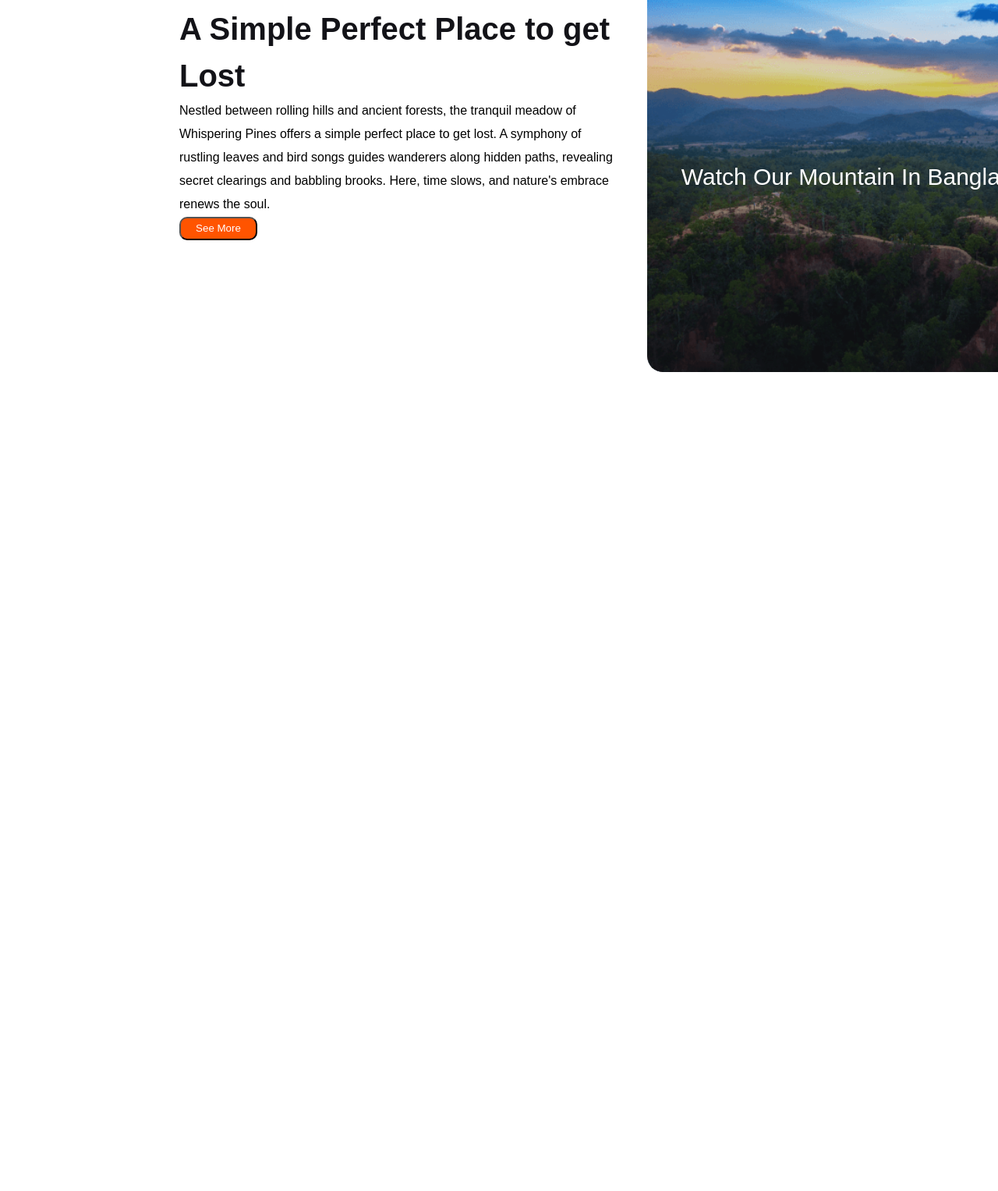
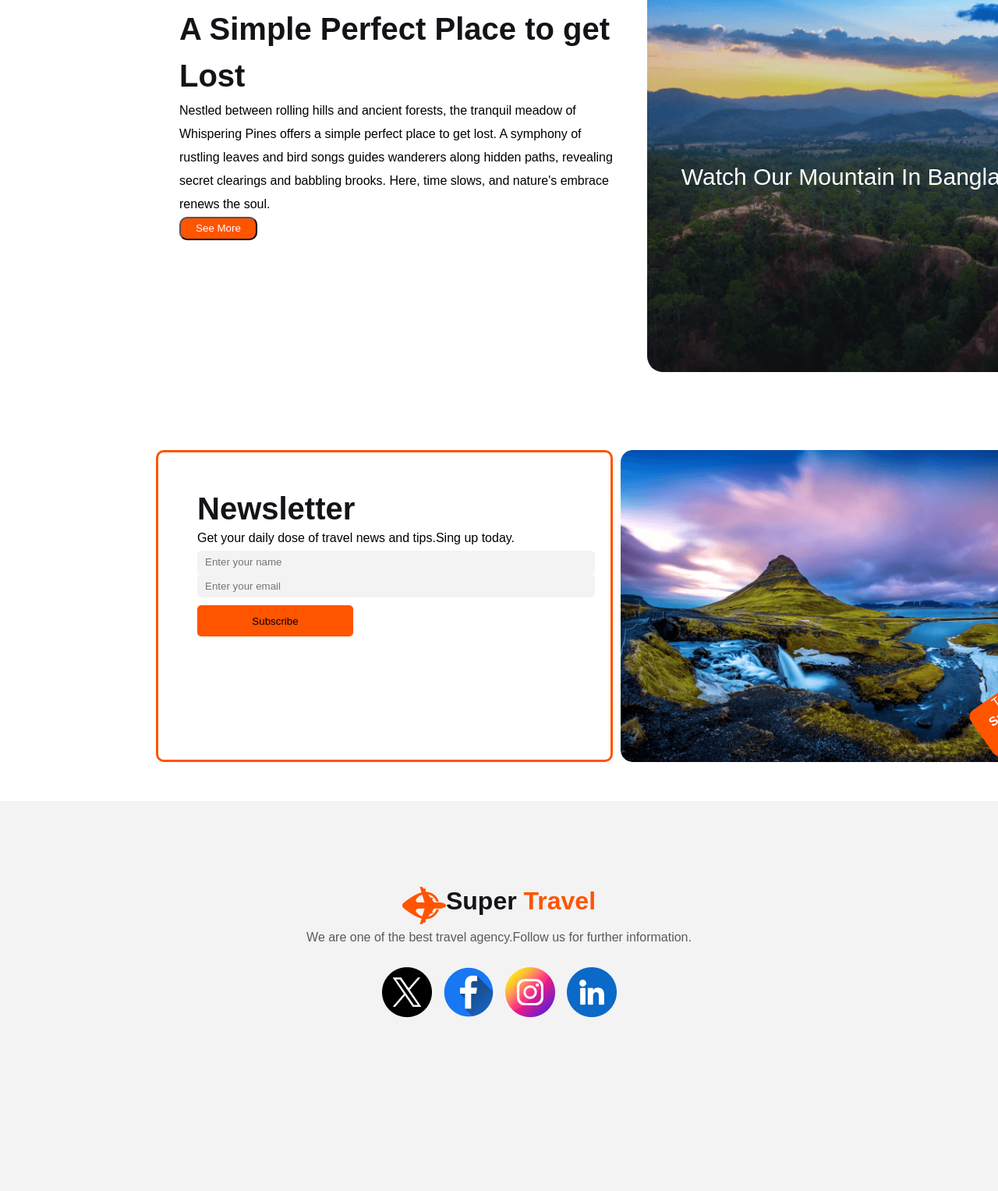
Before and after one commit to ziamnoun/Super-travel, a plain HTML site: page index.html in a window 1280 px wide. Shown: the part 4418-5945 px from the top of the page at 78% size. Before the commit the page ends 4895 px from the top, so only its background shows below. Drawn offline with Linux system fonts and the light colour scheme.

Commit message:
once again

```diff
--- a/index.html
+++ b/index.html
@@ -173,5 +173,44 @@
         </div>
     </div>
     <!--subscribe-->
+    <div class="subscribe">
+        <div class="subscribe-blog">
+            <p><h3>Newsletter</h3></p>
+            <p>Get your daily dose of travel news and tips.Sing up today.</p>
+           <p> <input type="text" placeholder="Enter your name"></p>
+           <p> <input type="text" placeholder="Enter your email"></p>
+            <p><button>Subscribe</buttoN></p>
+        </div>
+        <div class="subscribe-pic">
+            <div class="ds">
+                <p>Travel.com</p>
+                <p><h4>Save upto 70%</h2></p>
+            </div>
+        </div>
+    </div>
+    <footer>
+        <div class="footer">
+            <div class="footer-text">
+                <p><img src="B9A2-Hero-Travel-main/Images/Group 40071 (2).png"></p>
+                <p><h5>Super<span id="tt"> Travel</span></h5></p>
+            </div>
+            <div class="footer-text-2">
+                <p>We are one of the best travel agency.Follow us for further information.</p>
+            </div>
+            <div class="social">
+                <div id="twitter soical-1">
+                    <img src="B9A2-Hero-Travel-main/Images/Twitter.png">
+                </div>
+                <div id="facebook soical-1">
+                    <img src="B9A2-Hero-Travel-main/Images/Facebook.png">
+                </div>
+                <div id="instagram soical-1">
+                    <img src="B9A2-Hero-Travel-main/Images/Instagram.png">
+                </div>
+                <div id="linkedin soical-1">
+                    <img src="B9A2-Hero-Travel-main/Images/Linkedin.png">
+                </div>
+            </div>
+    </footer>
 </body>
 </html>
--- a/style.css
+++ b/style.css
@@ -640,3 +640,127 @@ h3{
         height: 100%;
     }
 }
+/*Subscribe section*/
+.subscribe{
+    width: 1200px;
+    height: 500px;
+    margin-left: 200px;
+    display: flex;
+}
+.subscribe-blog{
+    width: 40%;
+    margin-top: 100px;
+    border:3px solid #FF5400;
+    border-radius: 10px;
+   padding: 50px;
+}
+.subscribe-blog>p{
+    line-height: 30px;
+}
+.subscribe-blog>p>input{
+    width: 500px;
+    height: 30px;
+    border-radius: 5px;
+    border: 0px solid transparent;
+    background-color: rgba(19, 19, 24, 0.05);
+    padding-left: 10px;
+}
+.subscribe-blog>p>button{
+    background-color: #FF5400;
+    height: 40px;
+    width: 200px;
+    text-align: center;
+    margin-top: 10px;
+    border-radius: 5px;
+    border: 0px solid transparent;
+}
+.subscribe-pic{
+    width: 60%;
+    margin-top: 100px;
+    margin-left: 10px;
+    border-radius: 15px;
+    background-image: url("B9A2-Hero-Travel-main/Images/Rectangle 8 (1).png");
+    background-size: cover;
+}
+.ds{
+    height: 70px;
+    width: 150px;
+    background-color: #FF5400;
+    color: #FFF;
+    border-radius: 10px;
+    text-align: center;
+    align-items: center;
+    position: relative;
+    left: 450px;
+    top: 290px;
+    transform: rotate(-35deg);
+}
+@media screen and (max-width:640px) {
+
+    .subscribe{
+        display: flex;
+        flex-direction: column;
+        height: 1500px;
+    }
+    .subscribe-blog{
+        width: 70%;
+        height: 20%;
+    }
+    .subscribe-pic{
+        width: 100%;
+        height: 80%;
+    }
+    .ds{
+        height: 110px;
+        width: 250px;
+        font-size: 30px;
+        position: relative;
+        left: 700px;
+        top: 750px;
+    }
+}
+/*footer*/
+.footer{
+    width: 100%;
+    height: 500px;
+    background-color: rgba(19, 19, 24, 0.05);
+    margin-top: 50px;
+    display: flex;
+    flex-direction: column;
+    align-items: center;
+
+}
+.footer-text{
+    display: flex;
+    margin-top: 110px;
+
+}
+h5{
+    color: var(--Dark-01, #131318);
+    font-size: 32px;
+    font-style: normal;
+    font-weight: 800;
+    line-height: normal;
+}
+
+#tt{
+    color: #FF5400;
+    font-size: 32px;
+    font-style: normal;
+    font-weight: 800;
+    line-height: normal;
+}
+.footer-text-2{
+    color: #5A5A5D;
+    text-align: center;
+    font-size: 16px;
+    font-style: normal;
+    font-weight: 400;
+    line-height: 26px;
+}
+.social{
+    display: flex;
+    margin-top: 25px;
+    gap: 15px;
+
+}
```
Also changed, not shown: B9A2-Hero-Travel-main/Images/Facebook.png (added), B9A2-Hero-Travel-main/Images/Instagram.png (added), B9A2-Hero-Travel-main/Images/Linkedin.png (added), B9A2-Hero-Travel-main/Images/Twitter.png (added).
